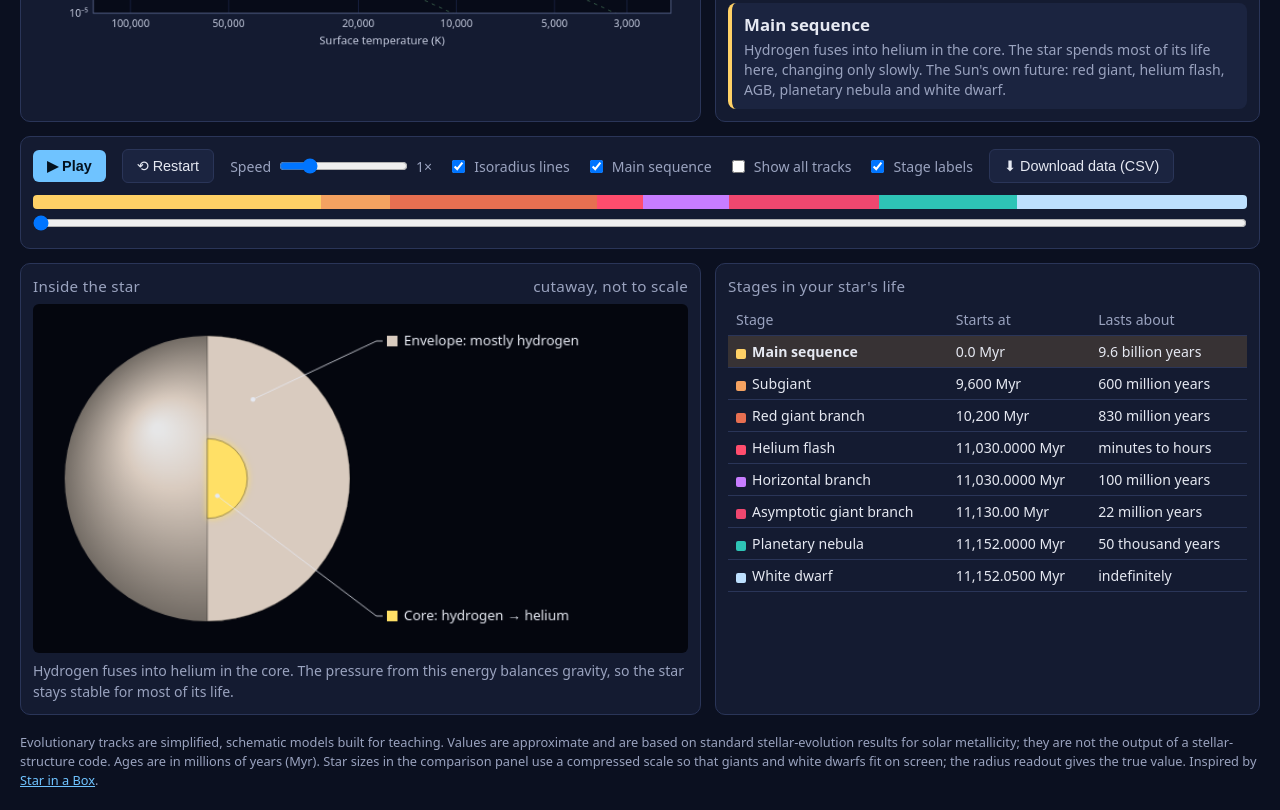
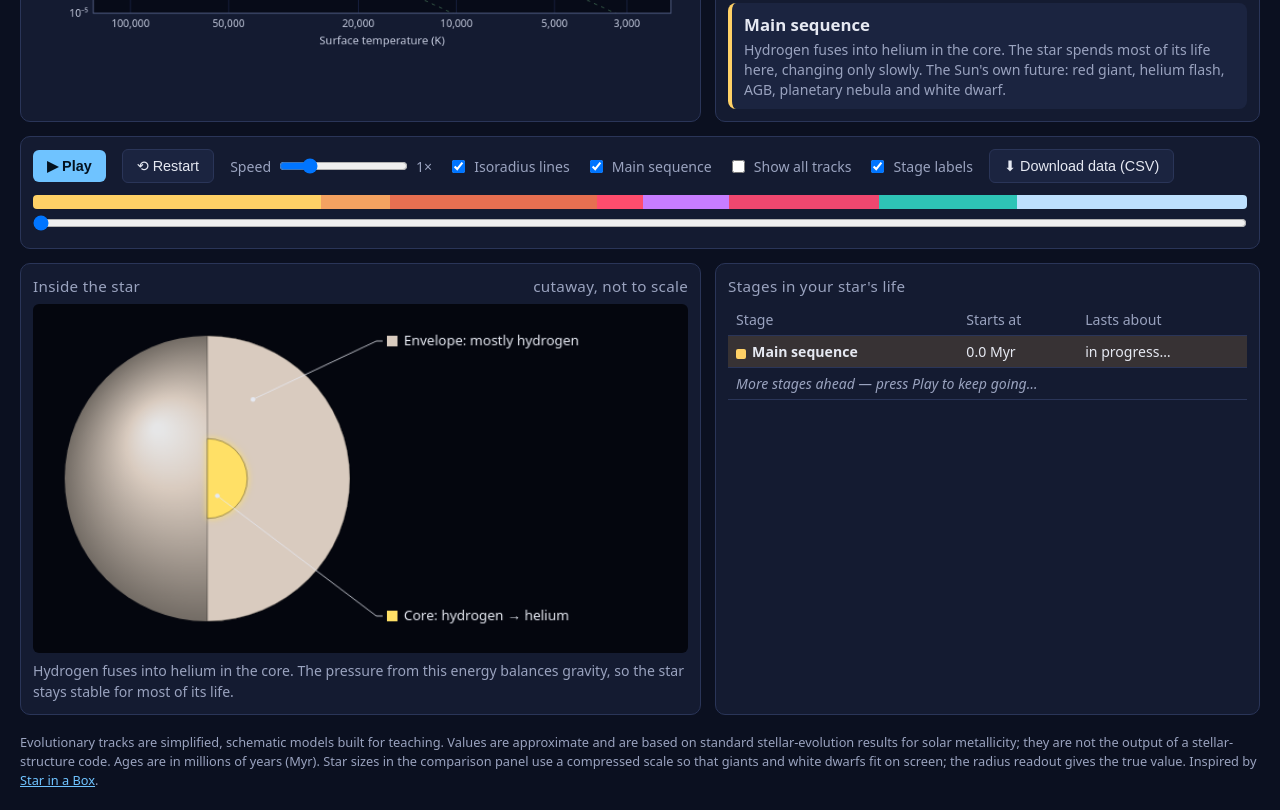
Before and after one commit to mrhurtad/physics-simulations, a plain HTML site: page stellar-evolution/index.html in a window 1280 px wide. Shown: the part 566-1376 px from the top of the page. Drawn offline with Linux system fonts and the light colour scheme; animation ran at ten frames a second.

Commit message:
Stellar evolution: reveal the stages table as the star evolves
Stages now appear only once the star reaches them. The current stage
shows 'in progress' and its duration appears when it ends; a hint row
says more stages are ahead. Scrubbing back hides later stages again.

Co-Authored-By: Claude Opus 5.5 <noreply@anthropic.com>
Claude-Session: https://claude.ai/code/session_018mY9LcUi9msWZvhrracnMN

```diff
--- a/stellar-evolution/index.html
+++ b/stellar-evolution/index.html
@@ -75,6 +75,7 @@
   td.num { font-variant-numeric: tabular-nums; }
   tr.current { background: rgba(255, 179, 71, 0.15); }
   tr.current td:first-child { font-weight: 600; }
+  td.more { color: var(--muted); font-style: italic; }
   .swatch { display: inline-block; width: 10px; height: 10px; border-radius: 2px; margin-right: 6px; vertical-align: middle; }
   footer { padding: 4px 20px 20px; color: var(--muted); font-size: 0.8rem; line-height: 1.5; }
   footer a { color: var(--accent2); }
@@ -821,10 +822,15 @@ function buildTable() {
     const dur = last && (st.name === "White dwarf" || st.name === "Neutron star" || st.name === "Black hole")
       ? "indefinitely" : last && st.name === "Main sequence" ? "> 13.8 billion years (still going)" : fmtDur(st.t1 - st.t0);
     tr.innerHTML = `<td><span class="swatch" style="background:${STAGE_INFO[st.name].color}"></span>${st.name}</td>` +
-      `<td class="num">${fmtAge(st.t0, Math.min(st.t1 - st.t0, i ? st.t0 - TRACK.stages[i - 1].t0 : Infinity))}</td><td>${dur}</td>`;
+      `<td class="num">${fmtAge(st.t0, Math.min(st.t1 - st.t0, i ? st.t0 - TRACK.stages[i - 1].t0 : Infinity))}</td><td></td>`;
+    tr.dataset.dur = dur; tr.dataset.last = last ? "1" : "";
     tr.style.cursor = "pointer"; tr.onclick = () => { u = st.u0 + 1e-6; setPlaying(false); render(performance.now()); };
     tb.appendChild(tr);
   });
+  // placeholder shown while later stages are still hidden
+  const more = document.createElement("tr"); more.id = "stage-more";
+  more.innerHTML = '<td colspan="3" class="more">More stages ahead — press Play to keep going…</td>';
+  tb.appendChild(more);
 }
 
 function render(time) {
@@ -847,7 +853,15 @@ function render(time) {
   $("stage-desc").textContent = STAGE_INFO[s.stage].desc + (u === 0 ? "  " + TRACK.note : "");
   $("stage-name").parentElement.style.borderLeftColor = STAGE_INFO[s.stage].color === "#ffffff" ? "#ffb347" : STAGE_INFO[s.stage].color;
   const idx = TRACK.stages.indexOf(stageOf(TRACK, u));
-  document.querySelectorAll("#stage-table tr").forEach(r => r.classList.toggle("current", +r.dataset.i === idx));
+  // reveal the stages table as the star evolves
+  const done = u >= TRACK.U - 1e-9;
+  document.querySelectorAll("#stage-table tr[data-i]").forEach(r => {
+    const i = +r.dataset.i;
+    r.style.display = i <= idx ? "" : "none";
+    r.classList.toggle("current", i === idx);
+    r.cells[2].textContent = (i < idx || done || r.dataset.last) ? r.dataset.dur : "in progress…";
+  });
+  $("stage-more").style.display = idx < TRACK.stages.length - 1 ? "" : "none";
   $("scrub").value = Math.round(u / TRACK.U * 1000);
 }
 
```
Also changed, not shown: 1 other file.
